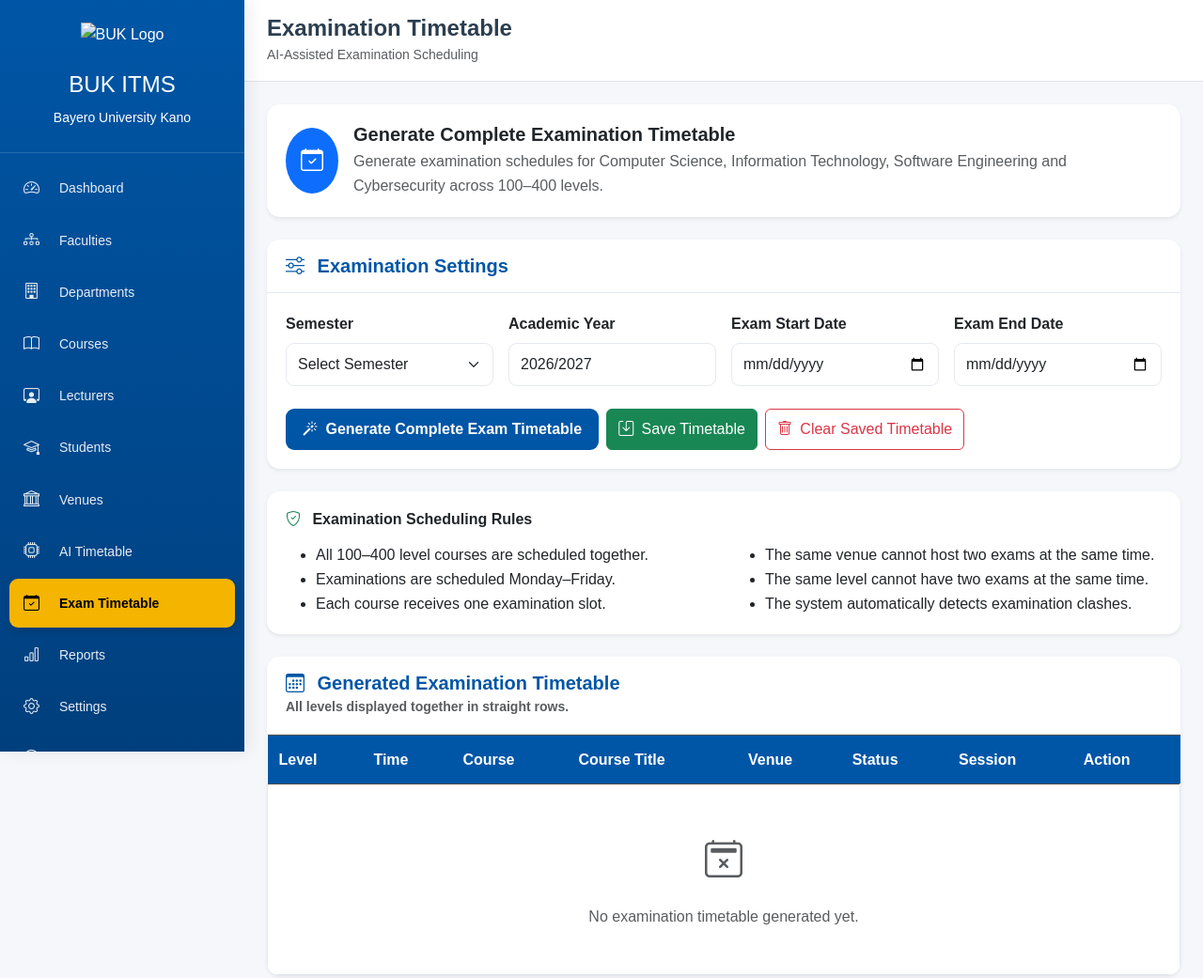
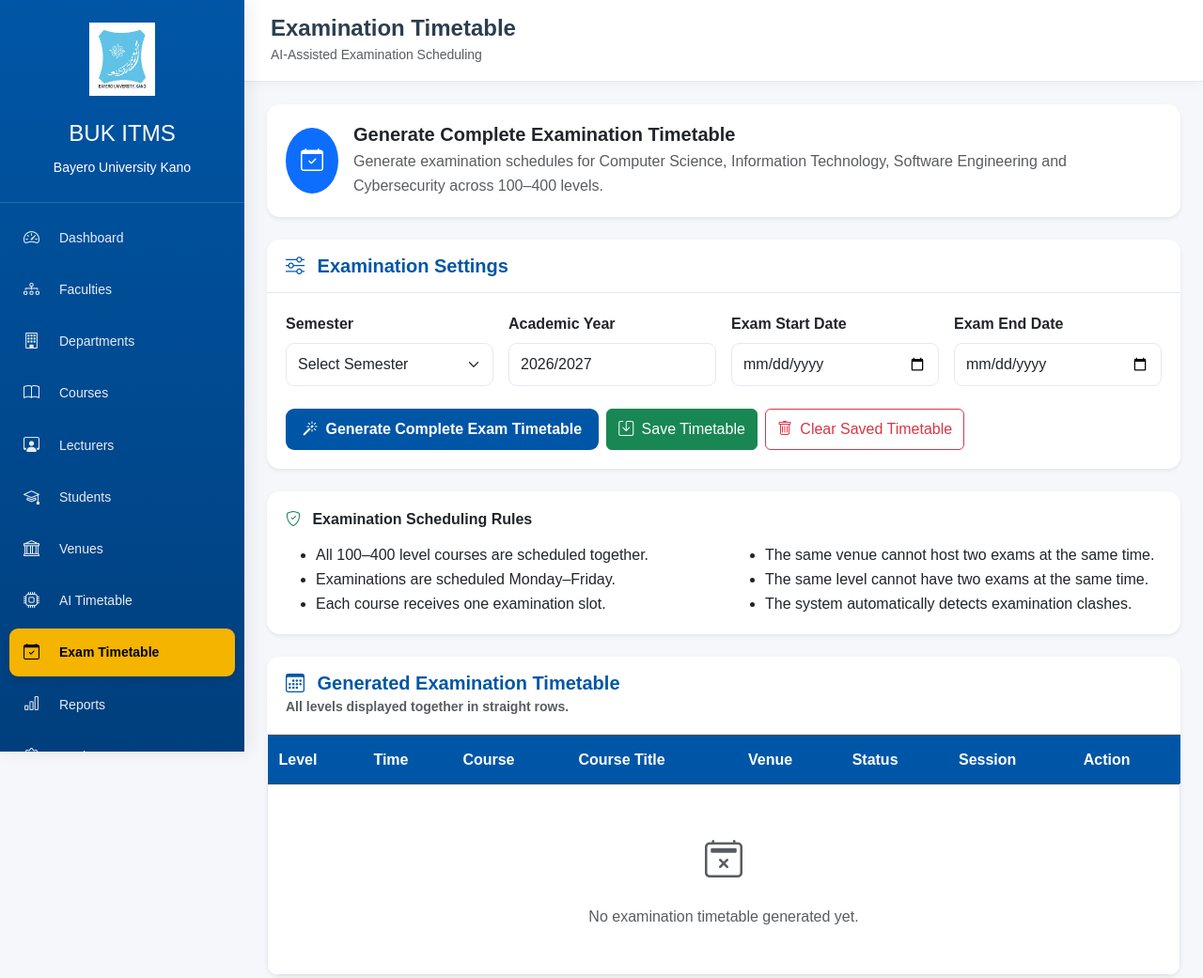
Before and after one commit to Richeyfundz/BUK-Intelligent-Timetable-System, a website: page pages/exam-timetable.html in a window 1280 px wide. Shown: the whole page at 94% size. Drawn offline with nearby package versions, Linux system fonts and the light colour scheme.

Commit message:
Update exam-timetable.html

```diff
--- a/pages/exam-timetable.html
+++ b/pages/exam-timetable.html
@@ -34,7 +34,7 @@
       <aside class="sidebar">
         <div class="sidebar-header text-center">
           <img
-            src="../images/buk-logo.png"
+            src="../buk-logo.png.JPG"
             class="sidebar-logo"
             alt="BUK Logo"
           />
@@ -152,7 +152,7 @@
         <!-- =================================================
              TOP BAR
         ================================================== -->
-        <nav class="navbar navbar-light bg-white border-bottom px-4 py-3">
+        <nav class="topbar">
           <div>
             <h4 class="mb-0 fw-bold">Examination Timetable</h4>
 
```
